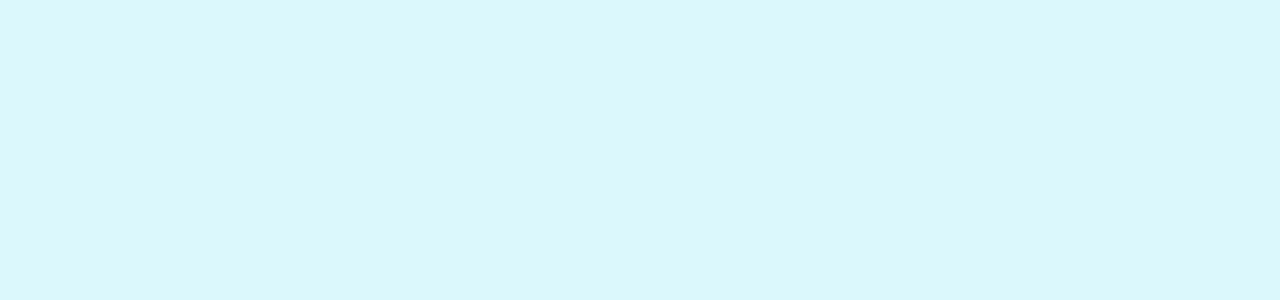
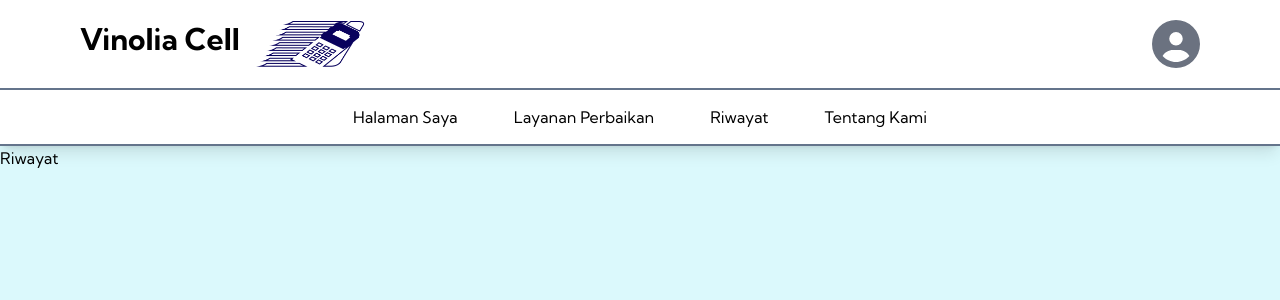
Before and after one commit to amelia-iky/vinoliacell-frontend, a React (Vite) app: page /riwayat in a window 1280 px wide. Before the commit this address had no page. Shown: the top 300 px of the page. Built offline with nearby package versions, Linux system fonts and the light colour scheme.

Commit message:
initiation history pages

```diff
--- a/src/App.jsx
+++ b/src/App.jsx
@@ -7,6 +7,7 @@ import OrderPage from './pages/Orderan';
 import UserDashboard from './pages/UserDashboard';
 import UserProfile from './pages/UserProfile';
 import UserService from './pages/UserService';
+import UserHistory from './pages/UserHistory';
 
 
 const App = () => {
@@ -25,7 +26,6 @@ const App = () => {
         <Route path='/signin' element={<Signin />} />
         <Route path='/signup' element={<Signup />} />
 
-
         {/* Aadmin Dashboard */}
         <Route path='/admin' element={<AdminDashboard />} />
         <Route path='/order' element={<OrderPage />} />
@@ -34,7 +34,7 @@ const App = () => {
         <Route path='/dashboard' element={<UserDashboard />} />
         <Route path='/profile' element={<UserProfile />} />
         <Route path='/layanan-perbaikan' element={<UserService />} />
-
+        <Route path='/riwayat' element={<UserHistory />} />
       </Routes>
     </BrowserRouter>
   );
--- /dev/null
+++ b/src/pages/UserHistory.jsx
@@ -0,0 +1,12 @@
+import Navbar from "../elements/Navbar";
+
+const UserHistory = () => {
+    return (
+        <div>
+            <Navbar />
+            <h1>Riwayat</h1>
+        </div>
+    );
+}
+
+export default UserHistory;
```
